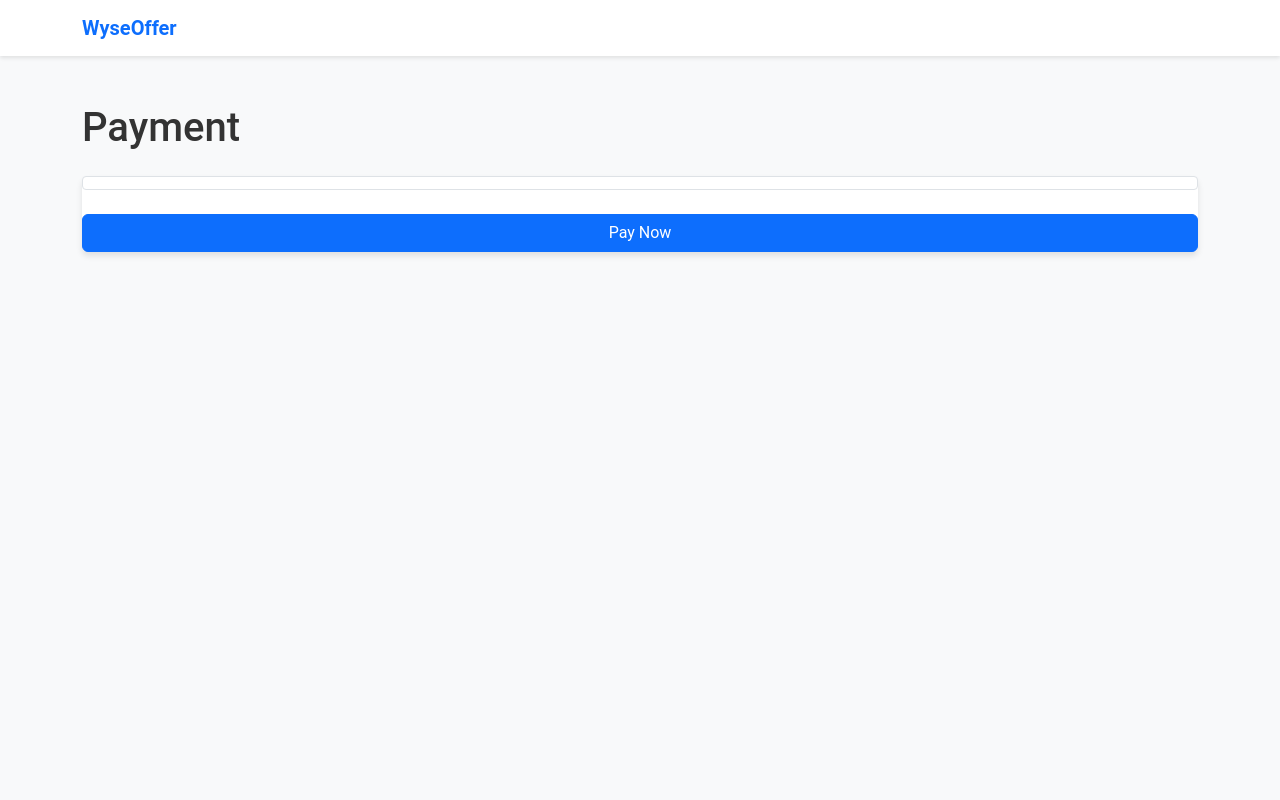
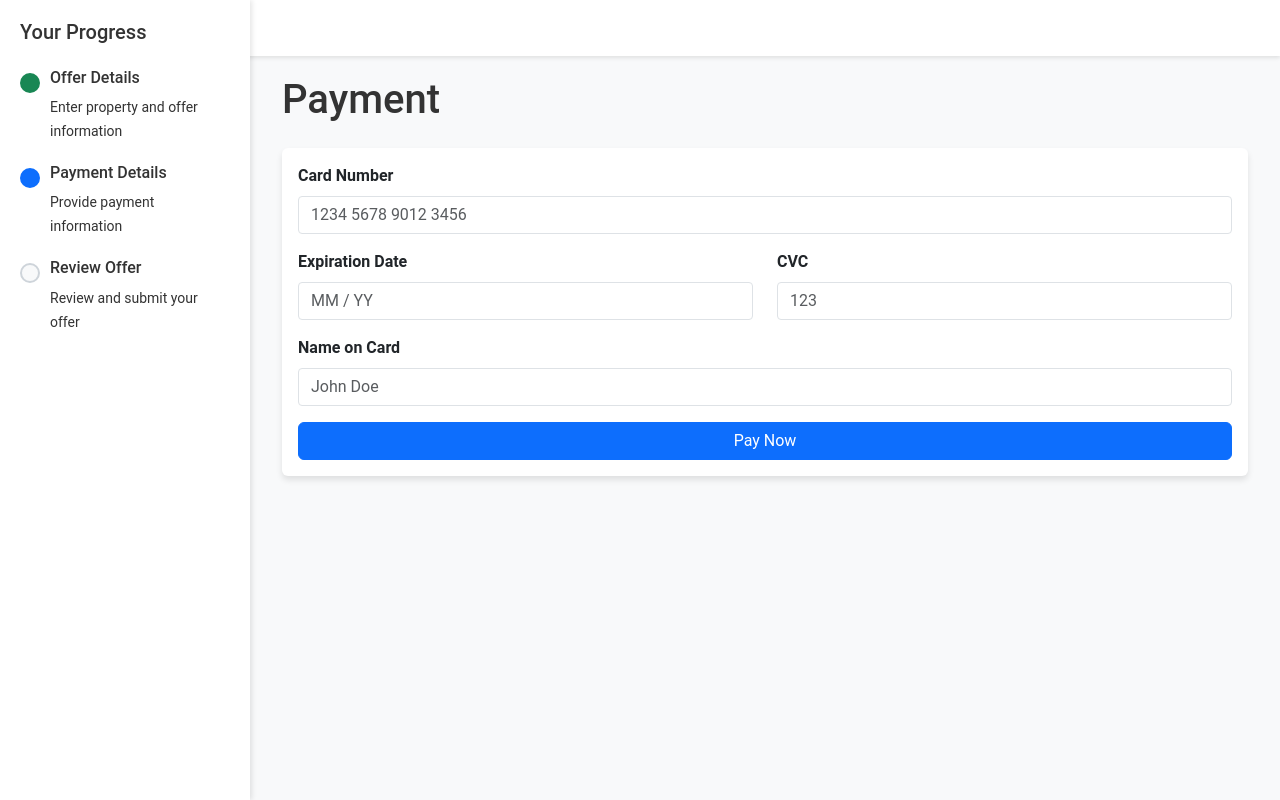
Before and after one commit to TahoeBoyNV/RExAP, a Flask app: template templates/payment.html in a window 1280 px wide. Run offline with Flask 3, Linux system fonts and the light colour scheme; the template is opened without the code that fills it, so the values that code supplies are empty; some libraries are stand-ins or nearby versions.

Commit message:
progression to payments page

```diff
--- a/templates/payment.html
+++ b/templates/payment.html
@@ -1,5 +1,6 @@
 <!DOCTYPE html>
 <html lang="en">
+
 <head>
     <meta charset="UTF-8">
     <meta name="viewport" content="width=device-width, initial-scale=1.0">
@@ -7,6 +8,7 @@
     <link href="https://cdn.jsdelivr.net/npm/bootstrap@5.3.0/dist/css/bootstrap.min.css" rel="stylesheet">
     <link rel="stylesheet" href="{{ url_for('static', filename='css/custom.css') }}">
 </head>
+
 <body>
     <nav class="navbar navbar-expand-lg navbar-light">
         <div class="container">
@@ -14,21 +16,57 @@
         </div>
     </nav>
 
-    <div class="container mt-5">
-        <div class="progress-bar" style="width: 90%;"></div>
+    <div class="offer-progress">
+        <h5 class="mb-4">Your Progress</h5>
+        <div class="offer-progress-step completed">
+            <h6>Offer Details</h6>
+            <small>Enter property and offer information</small>
+        </div>
+        <div class="offer-progress-step active">
+            <h6>Payment Details</h6>
+            <small>Provide payment information</small>
+        </div>
+        <div class="offer-progress-step">
+            <h6>Review Offer</h6>
+            <small>Review and submit your offer</small>
+        </div>
+    </div>
+
+    <div class="offer-content">
+        <div class="container">
             <h1 class="mb-4">Payment</h1>
             <div class="card">
+                <div class="card-body">
                     <form id="payment-form" method="POST">
-                <div id="card-element" class="form-control mb-4">
-                    <!-- A Stripe Element will be inserted here. -->
+                        <div class="mb-3">
+                            <label for="card-number" class="form-label">Card Number</label>
+                            <input type="text" id="card-number" class="form-control" placeholder="1234 5678 9012 3456"
+                                required>
                         </div>
-                <!-- Used to display form errors. -->
-                <div id="card-errors" role="alert" class="text-danger mb-4"></div>
+                        <div class="row mb-3">
+                            <div class="col-md-6">
+                                <label for="card-expiry" class="form-label">Expiration Date</label>
+                                <input type="text" id="card-expiry" class="form-control" placeholder="MM / YY" required>
+                            </div>
+                            <div class="col-md-6">
+                                <label for="card-cvc" class="form-label">CVC</label>
+                                <input type="text" id="card-cvc" class="form-control" placeholder="123" required>
+                            </div>
+                        </div>
+                        <div class="mb-3">
+                            <label for="card-name" class="form-label">Name on Card</label>
+                            <input type="text" id="card-name" class="form-control" placeholder="John Doe" required>
+                        </div>
+                        <div id="card-errors" role="alert" class="text-danger mb-3"></div>
                         <button type="submit" class="btn btn-primary w-100">Pay Now</button>
                     </form>
                 </div>
             </div>
+        </div>
+    </div>
+
     <script src="https://js.stripe.com/v3/"></script>
     <script src="{{ url_for('static', filename='js/payment.js') }}"></script>
 </body>
+
 </html>
```
Also changed, not shown: routes.py (+16 -16 lines). Lines whose indentation alone changed are shown as unchanged.
